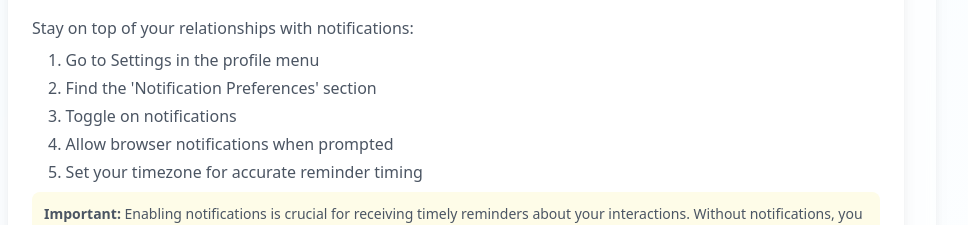
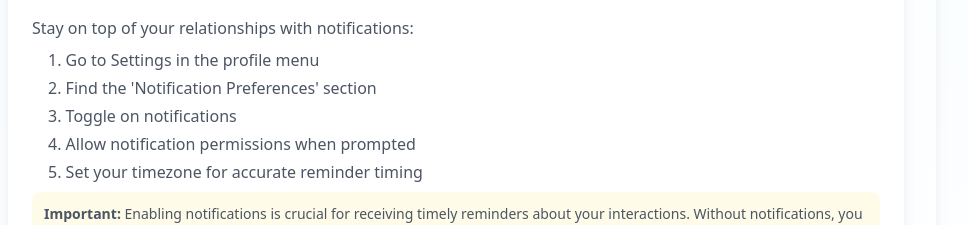
Before and after one commit to ajiteshgogoi/touchbase, a React (Vite) app: page /help in a window 1280 px wide. Shown: the part 960-1185 px from the top of the page, without its empty margins (184-1152 px from the left). Built offline with nearby package versions, Linux system fonts and the light colour scheme; no server answers; the database is empty; sample sign-in values are in the browser's storage.

Commit message:
Update Help.tsx

```diff
--- a/src/pages/Help.tsx
+++ b/src/pages/Help.tsx
@@ -84,7 +84,7 @@ export const Help = () => {
                   <li>Go to Settings in the profile menu</li>
                   <li>Find the 'Notification Preferences' section</li>
                   <li>Toggle on notifications</li>
-                  <li>Allow browser notifications when prompted</li>
+                  <li>Allow notification permissions when prompted</li>
                   <li>Set your timezone for accurate reminder timing</li>
                 </ol>
                 <p className="mt-4 text-sm bg-yellow-50 p-3 rounded-lg">
```
